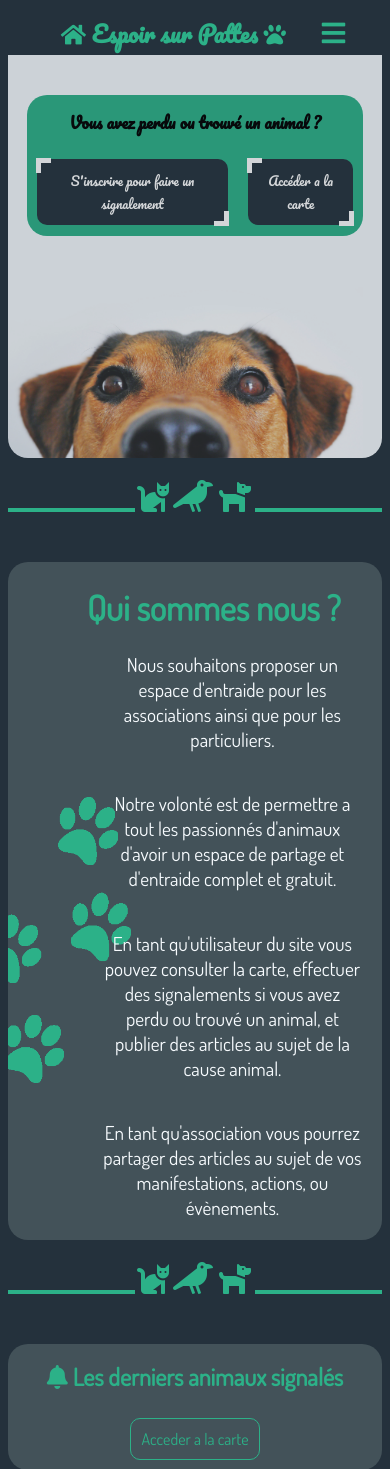
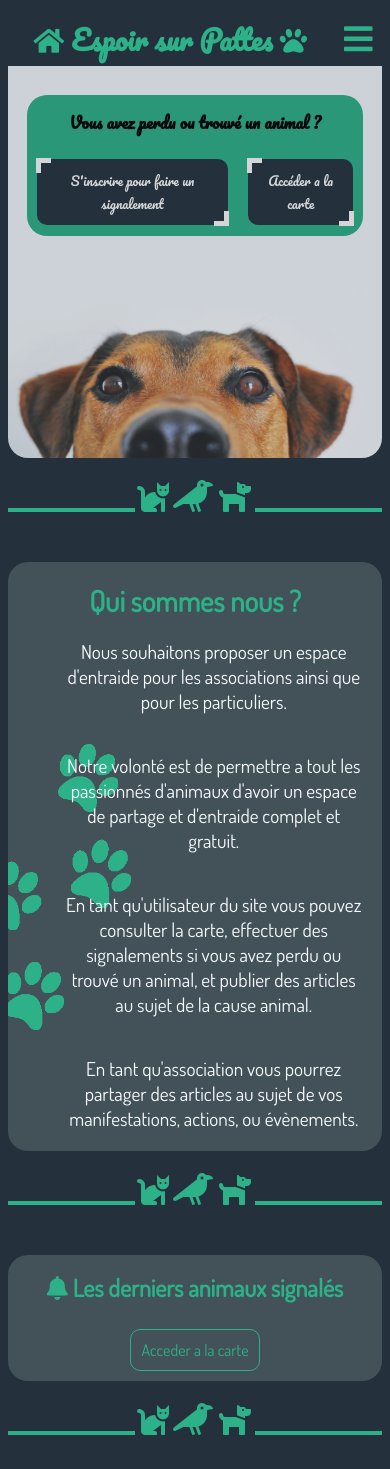
Before and after one commit to MarieCharton/EspoirSurPattes-TP, a Symfony app: template templates/homepage/homepage.html.twig in a window 390 px wide. Shown: the top 1469 px of the page. Run offline with Twig, Linux system fonts and the light colour scheme; the template is opened without the code that fills it, so the values that code supplies are empty; some libraries are stand-ins or nearby versions.

Commit message:
about_us

```diff
--- a/public/css/base/header/header.scss
+++ b/public/css/base/header/header.scss
@@ -59,7 +59,7 @@
         width: 100%;
 
         .logo{
-            font-size: 1.4em;
+            font-size: 1.7em;
             margin: 0px;
         }
         .button{
--- a/public/css/pages/about_us.scss
+++ b/public/css/pages/about_us.scss
@@ -38,12 +38,12 @@
         background-size: 150px;
         font-size: 1.2em;
         h1{
-            font-size :1.8em;
-            margin-left: 15%;
-            margin-right: 5%;
+            // font-size :1.8em;
+            // margin-left: 15%;
+            // margin-right: 5%;
         }
         p{
-            margin-left: 25%;
+            // margin-left: 25%;
             padding-bottom: 20px;
         }
     }
--- a/public/css/style.css
+++ b/public/css/style.css
@@ -44,7 +44,7 @@
     z-index: 8;
     width: 100%; }
     .header .logo {
-      font-size: 1.4em;
+      font-size: 1.7em;
       margin: 0px; }
     .header .button {
       font-size: 1.2em;
@@ -1029,12 +1029,7 @@
     background-position: -12% 60%;
     background-size: 150px;
     font-size: 1.2em; }
-    .about-us h1 {
-      font-size: 1.8em;
-      margin-left: 15%;
-      margin-right: 5%; }
     .about-us p {
-      margin-left: 25%;
       padding-bottom: 20px; } }
 /******TABLET*****/
 @media (min-width: 768px) and (max-width: 1280px) {
```
Also changed, not shown: 1 other file.
